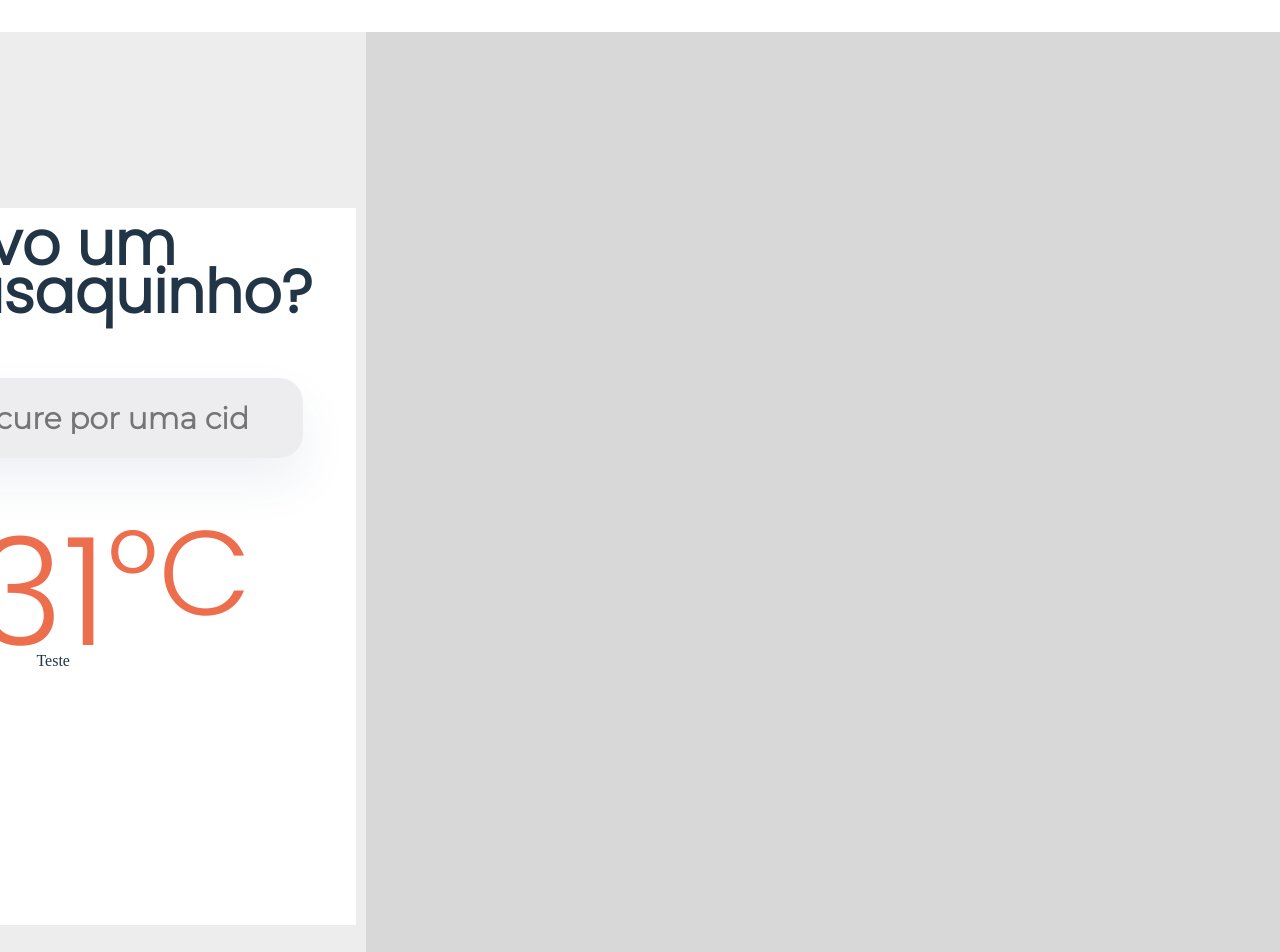
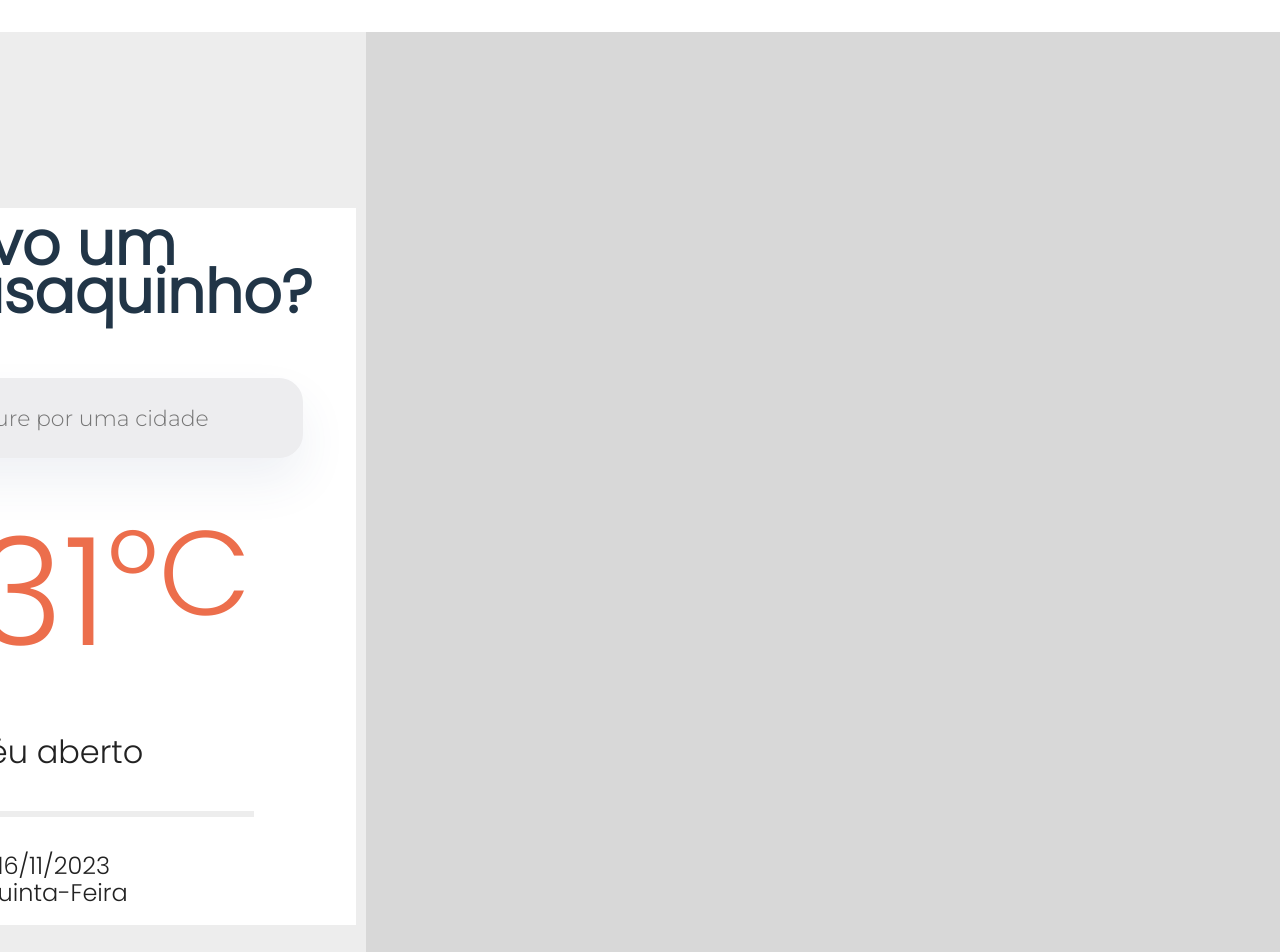
Before and after one commit to theopiedade/projeto23-casaquinho, a React (Vite) app: page / in a window 1280 px wide. Shown: the top 952 px of the page. Built offline with nearby package versions, Linux system fonts and the light colour scheme.

Commit message:
feature: left container sky and data day

```diff
--- a/src/App.jsx
+++ b/src/App.jsx
@@ -4,6 +4,7 @@ import './App.css'
 import styled from 'styled-components'
 import SearchBar from './components/searchbar'
 import Temperature from './components/temperature'
+import SkyAndData from './components/skyanddata'
 
 
 function App() {
@@ -15,6 +16,7 @@ function App() {
         <Logo/>
         <SearchBar/>
         <Temperature/>
+        <SkyAndData/>
       </LeftContainer>
       <RightContainer/>
     </Container>
--- a/src/components/searchbar.jsx
+++ b/src/components/searchbar.jsx
@@ -62,8 +62,8 @@ const Container = styled.div`
       width: 302px;
       height: 30px;
       font-family: Montserrat;
-      font-size: 30px;
-      font-weight: 800;
+      font-size: 22px;
+      font-weight: 500;
       line-height: 24px;
       letter-spacing: 0em;
       text-align: left;
--- /dev/null
+++ b/src/components/skyanddata.jsx
@@ -0,0 +1,44 @@
+import styled from "styled-components";
+
+export default function SkyAndData(description){
+
+    return(
+        <Container>
+            <h1>Céu aberto</h1>
+            <h2></h2>
+            <h3>16/11/2023</h3>
+            <h3>Quinta-Feira</h3>
+        </Container>
+    )
+}
+
+const Container = styled.div`
+    display: flex;
+    flex-direction: column;
+    align-items: center;
+    justify-content: center;
+    margin-top: 75px;
+    h1 {
+        font-family: Poppins;
+        font-size: 32px;
+        font-weight: 400;
+        line-height: 48px;
+        letter-spacing: 0em;
+        color: #222222;
+    }
+    h2 {
+        margin-top: 35px;
+        margin-bottom: 35px;
+        width: 395px;
+        border: 3px solid #EDEDED;
+    }
+    h3 {
+        font-family: Poppins;
+        font-size: 24px;
+        font-weight: 400;
+        line-height: 27px;
+        letter-spacing: 0em;
+        text-align: left;
+        color: #222222;
+    }
+`
--- a/src/components/temperature.jsx
+++ b/src/components/temperature.jsx
@@ -3,14 +3,11 @@ import styled from "styled-components";
 export default function Temperature(temp){
 
     return(
-        <>
         <Container>
             <ion-icon name="ellipse-sharp"></ion-icon>
             <h1>31</h1>
             <h2>ºC</h2>
         </Container>
-        Teste
-        </>
     )
 }
 
```
